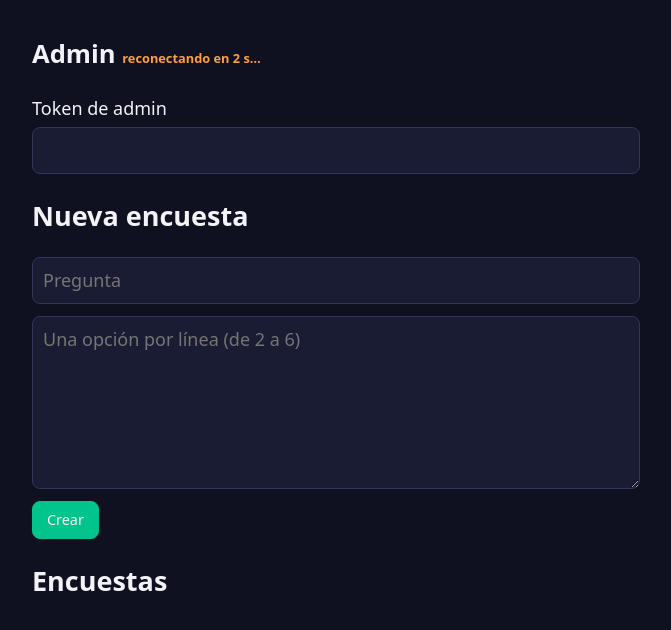
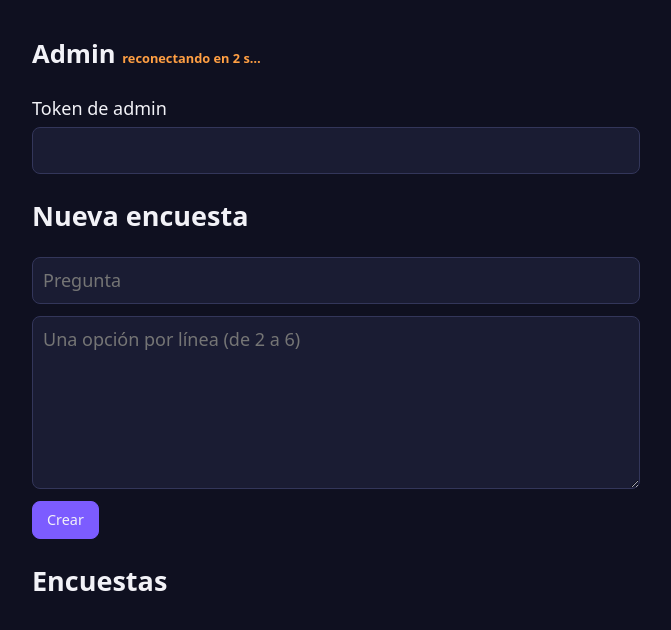
Before and after one commit to Alberto-pj/votacion_directo, a website: page public/admin.html in a window 1280 px wide. Shown: the whole page, without its empty margins (304-975 px from the left). Drawn offline with Linux system fonts and the light colour scheme.

Commit message:
Barras moradas

```diff
--- a/public/style.css
+++ b/public/style.css
@@ -1,5 +1,5 @@
 :root {
-  --bar: #00c48c;         /*--bar: #00c48c;*/
+  --bar: #7c5cff;         /*--bar: #00c48c;*/
   --bg: #0f1020;
   --panel: #1a1c33;
   --text: #f2f2f7;
```
